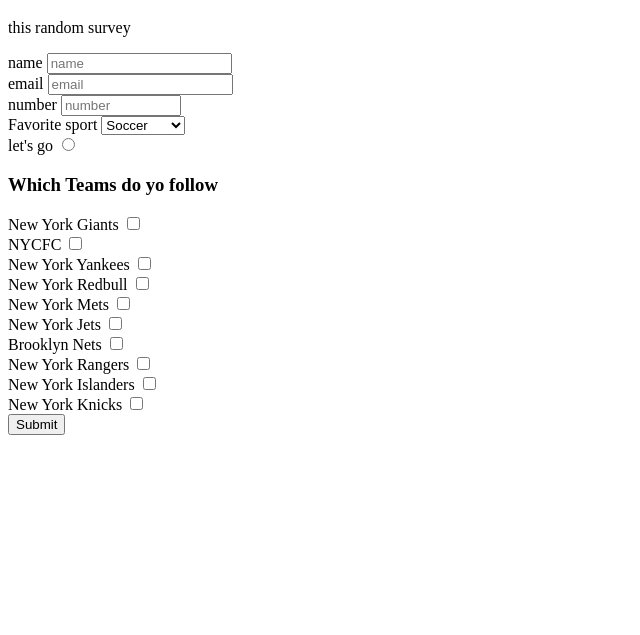
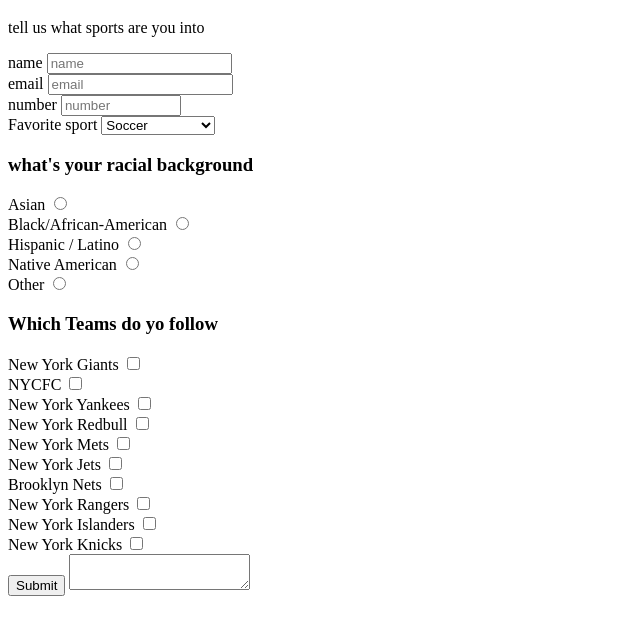
Before and after one commit to csc473s2019-webdev/hw3-p5-practice-with-html-css-forms-mnmr1996, a plain HTML site: page index.html in a window 1280 px wide. Shown: the part 61-696 px from the top of the page, without its empty margins (0-640 px from the left). Drawn offline with Linux system fonts and the light colour scheme.

Commit message:
fourth commit

```diff
--- a/index.html
+++ b/index.html
@@ -8,7 +8,7 @@
   </head>
   <body>
     <h1 id="title">New york Sports</h1>
-    <p id="description">this random survey</p>
+    <p id="description">tell us what sports are you into</p>
     <form id="survey-form">
       <div>
         <label for="name" id="name-label">name</label>
@@ -37,10 +37,30 @@
         <option value="basketball">Basketball</option>
         <option value="ruhby">Rugby</option>
         <option value="cricket">Cricket</option>
+        <option value="tnf">Track and Field</option>
       </select>
-      <div>
-        <label for="bu">let's go</label>
-        <input type="radio" name="yolo" value="s" />
+      <label for="race"><h3>what's your racial background</h3></label>
+      <div id="race">
+        <div>
+          <label for="asian">Asian</label>
+          <input type="radio" id="asian" value="asian" name="Asian" />
+        </div>
+        <div>
+          <label for="black">Black/African-American</label>
+          <input type="radio" id="black" value="black" name="black"/>
+        </div>
+        <div>
+          <label for="hsl">Hispanic / Latino</label>
+          <input type="radio" id="hsl" value="hsl" name="hsl"/>
+        </div>
+        <div>
+          <label for="native">Native American</label>
+          <input type="radio" id="native" value="native" name="native"/>
+        </div>
+        <div>
+          <label for="other">Other</label>
+          <input type="radio" id="other" value="other" name = "other"/>
+        </div>
       </div>
 
       <label for="favteam"><h3>Which Teams do yo follow</h3></label>
@@ -88,6 +108,11 @@
       </div>
 
       <button id="submit">Submit</button>
+      <textarea
+        type="comments"
+        placeholder="any other sports team you can enter here"
+      >
+      </textarea>
     </form>
   </body>
 </html>
```
